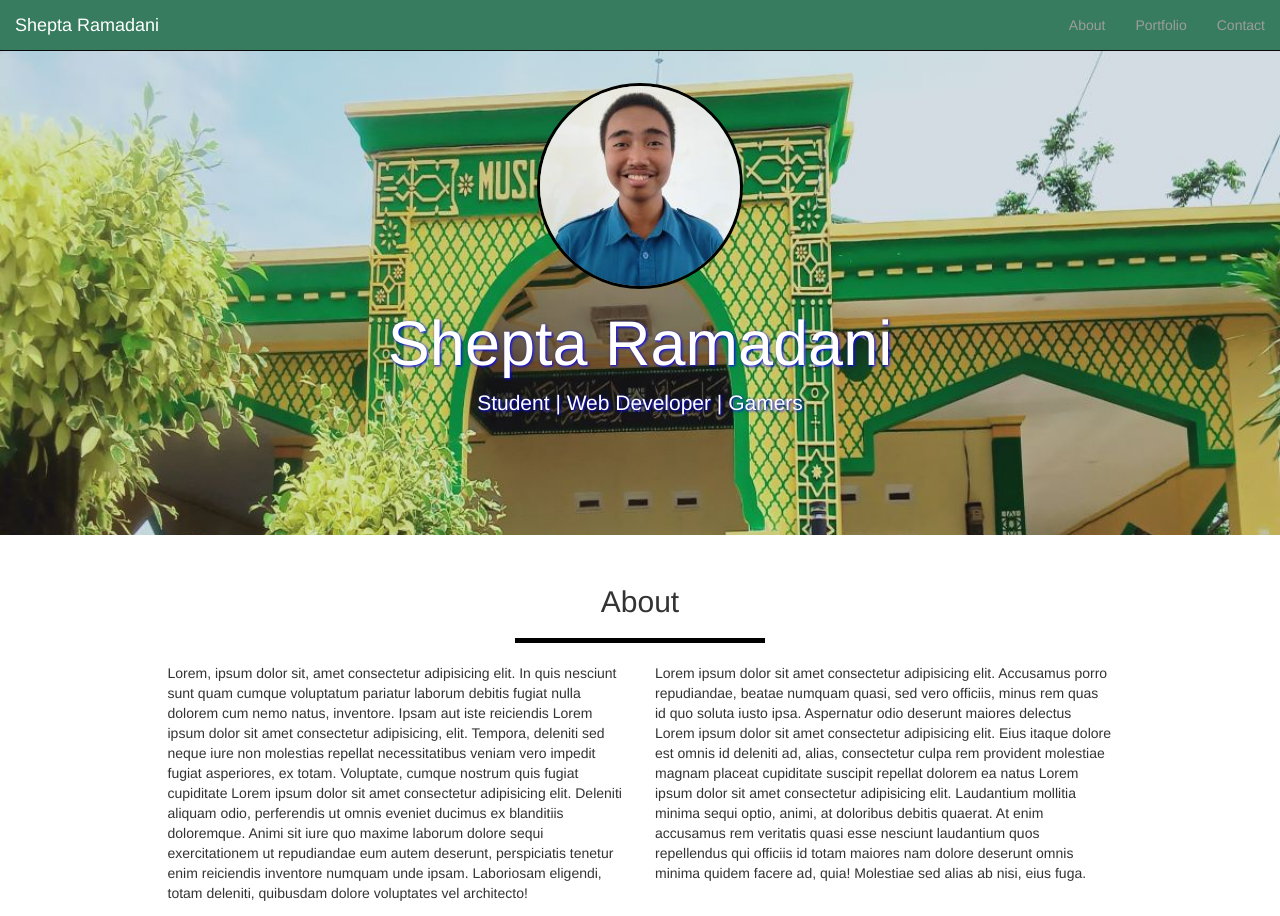
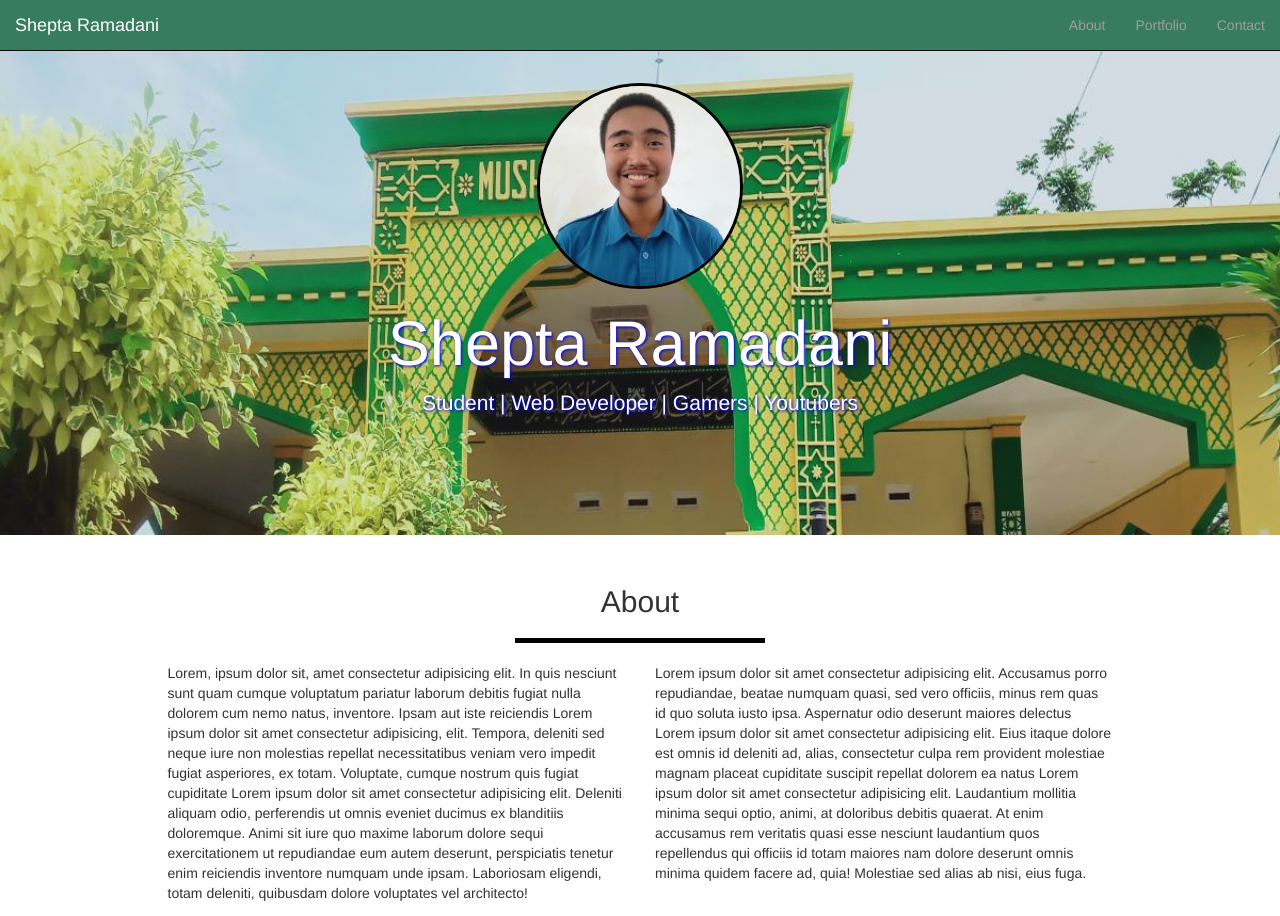
Before and after one commit to SheptaRamadani/portfolio-bootstrap3, a plain HTML site: page index.html in a window 1280 px wide. Shown: the top 916 px of the page. Drawn offline with nearby package versions, Linux system fonts and the light colour scheme.

Commit message:
menambahkan youtuber di jumbotron

```diff
--- a/index.html
+++ b/index.html
@@ -50,7 +50,7 @@
         <div class="jumbotron text-center">
           <img src="img/shepta.jpg" alt="Shepta Ramadani" class="img-circle">
           <h1>Shepta Ramadani</h1>
-          <p>Student | Web Developer | Gamers</p>
+          <p>Student | Web Developer | Gamers | Youtubers</p>
         </div>
      <!-- akhir jumbotron -->
 
```
